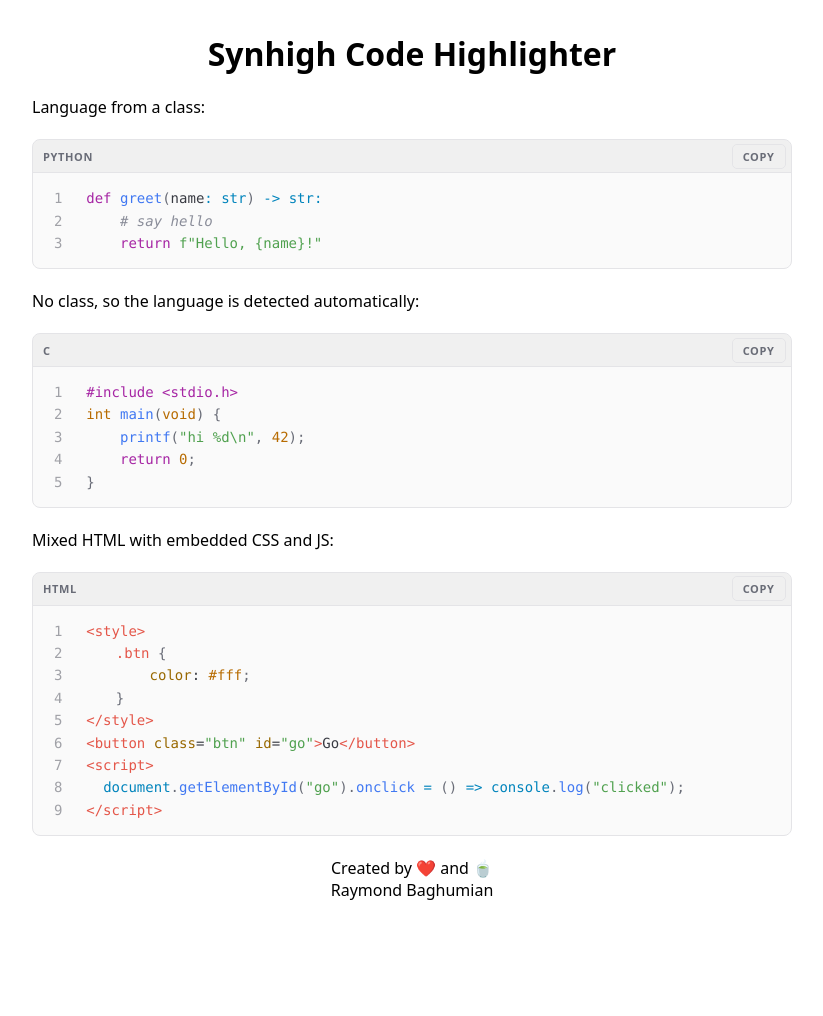
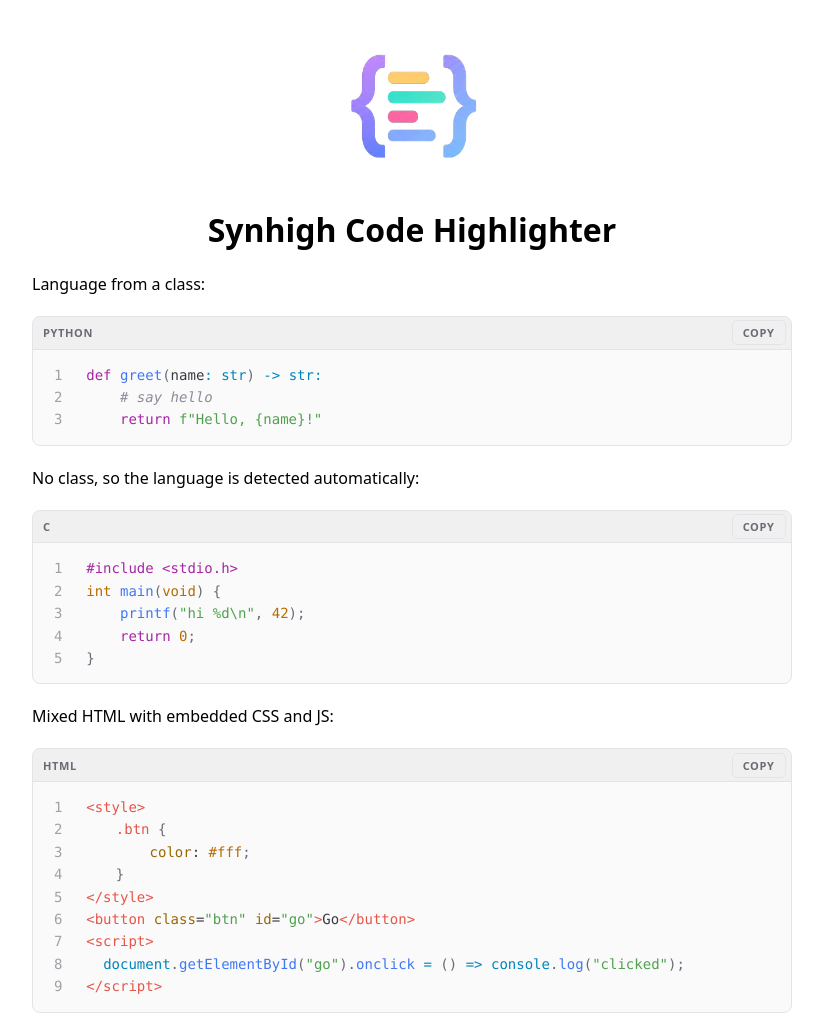
Before and after one commit to Synhigh/synhigh-code-highlighter, a plain HTML site: page index.html in a window 1280 px wide. Shown: the top 1016 px of the page, without its empty margins (228-1051 px from the left). Before the commit the page ends 933 px from the top, so only its background shows below. Drawn offline with Linux system fonts and the light colour scheme.

Commit message:
add: Added Logo to index.html

```diff
--- a/index.html
+++ b/index.html
@@ -17,6 +17,9 @@
 </head>
 
 <body>
+	<figure style="text-align: center;">
+		<img src="logo/logo.png" style="width: 150px; height: 150px;" alt="" srcset="">
+	</figure>
 	<h1 style="text-align: center;">Synhigh Code Highlighter</h1>
 
 	<p>Language from a class:</p>
```
